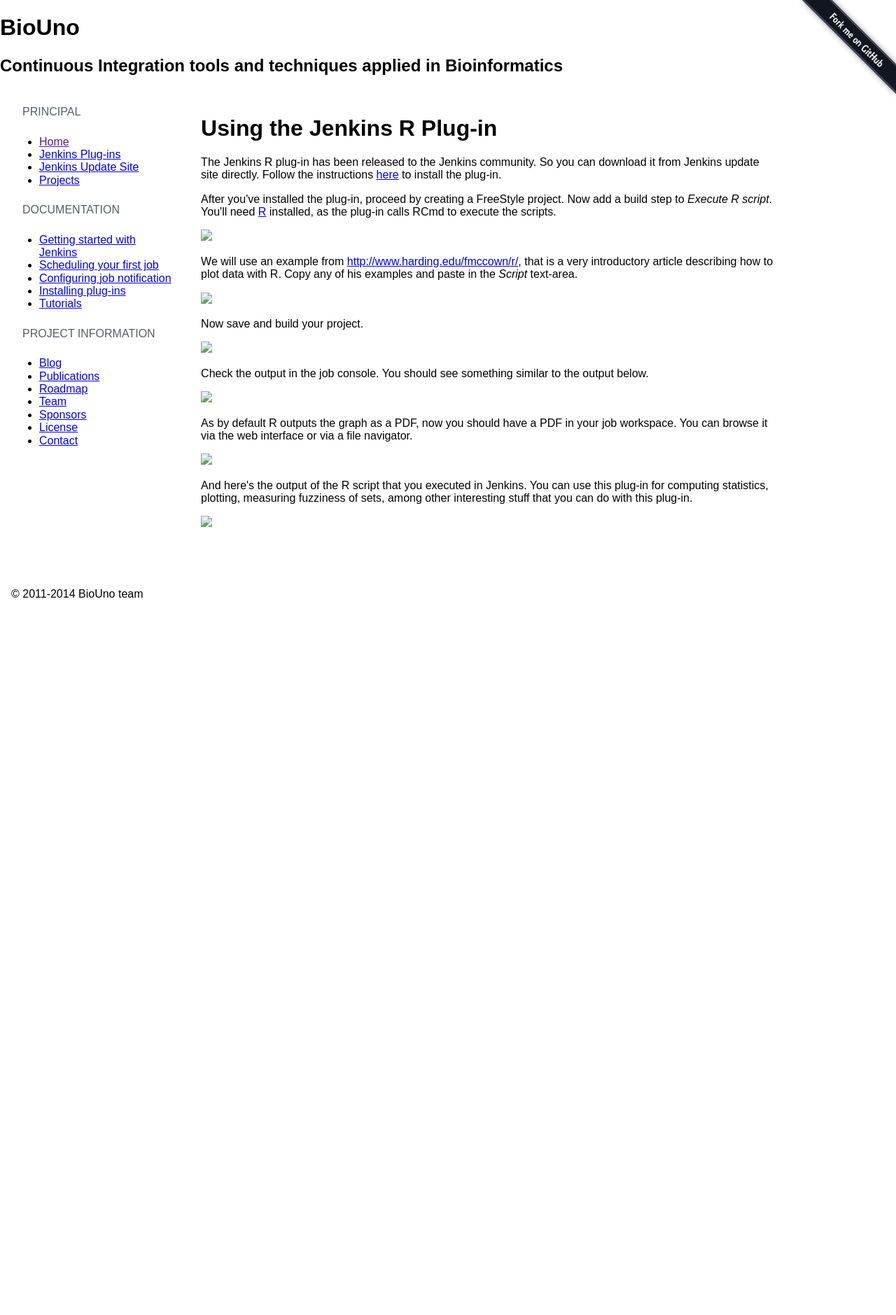
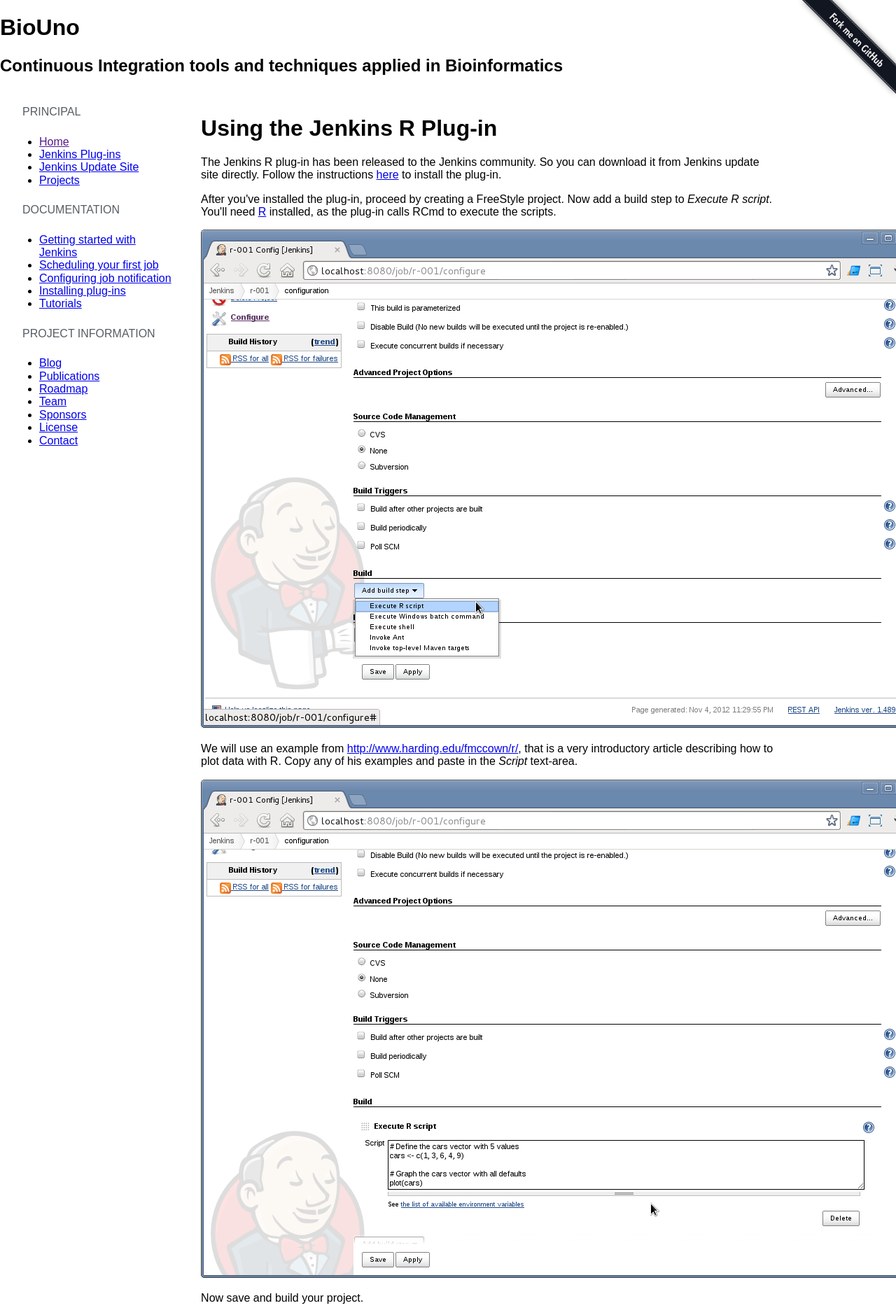
Before and after one commit to biouno/biouno.github.io, a Jekyll site: the page built from using-the-jenkins-r-plugin.md, in a window 1280 px wide. Shown: the top 1879 px of the page at 70% size. Built offline with Jekyll 4.4.1, drawn with Linux system fonts in a browser that asks for light colours; nearby versions of some CDN libraries; some web fonts are replaced; library files that are not in the unit come from our copies; before the commit the page ends 900 px from its top, so only the background shows below that.

Commit message:
Fix images in the R tutorial

```diff
--- a/using-the-jenkins-r-plugin.md
+++ b/using-the-jenkins-r-plugin.md
@@ -17,7 +17,7 @@
 </p>
 
 <p class="center">
-	<a href="http://biouno.org/assets/img/tools/screenshot_r_001.png"> <img src="http://biouno.org/assets/img/tools/screenshot_r_001.png">
+	<a href="http://biouno.org/assets/img/screenshot_r_001.png"> <img src="http://biouno.org/assets/img/screenshot_r_001.png">
 	</a>
 </p>
 
@@ -29,14 +29,14 @@
 </p>
 
 <p class="center">
-	<a href="http://biouno.org/assets/img/tools/screenshot_r_002.png"> <img src="http://biouno.org/assets/img/tools/screenshot_r_002.png">
+	<a href="http://biouno.org/assets/img/screenshot_r_002.png"> <img src="http://biouno.org/assets/img/screenshot_r_002.png">
 	</a>
 </p>
 
 <p>Now save and build your project.</p>
 
 <p class="center">
-	<a href="http://biouno.org/assets/img/tools/screenshot_r_003.png"> <img src="http://biouno.org/assets/img/tools/screenshot_r_003.png">
+	<a href="http://biouno.org/assets/img/screenshot_r_003.png"> <img src="http://biouno.org/assets/img/screenshot_r_003.png">
 	</a>
 </p>
 
@@ -44,7 +44,7 @@
 	similar to the output below.</p>
 
 <p class="center">
-	<a href="http://biouno.org/assets/img/tools/screenshot_r_004.png"> <img src="http://biouno.org/assets/img/tools/screenshot_r_004.png">
+	<a href="http://biouno.org/assets/img/screenshot_r_004.png"> <img src="http://biouno.org/assets/img/screenshot_r_004.png">
 	</a>
 </p>
 
@@ -53,7 +53,7 @@
 	via a file navigator.</p>
 
 <p class="center">
-	<a href="http://biouno.org/assets/img/tools/screenshot_r_005.png"> <img src="http://biouno.org/assets/img/tools/screenshot_r_005.png">
+	<a href="http://biouno.org/assets/img/screenshot_r_005.png"> <img src="http://biouno.org/assets/img/screenshot_r_005.png">
 	</a>
 </p>
 
@@ -63,6 +63,6 @@
 	this plug-in.</p>
 
 <p class="center">
-	<a href="http://biouno.org/assets/img/tools/screenshot_r_006.png"> <img src="http://biouno.org/assets/img/tools/screenshot_r_006.png">
+	<a href="http://biouno.org/assets/img/screenshot_r_006.png"> <img src="http://biouno.org/assets/img/screenshot_r_006.png">
 	</a>
 </p>
```
